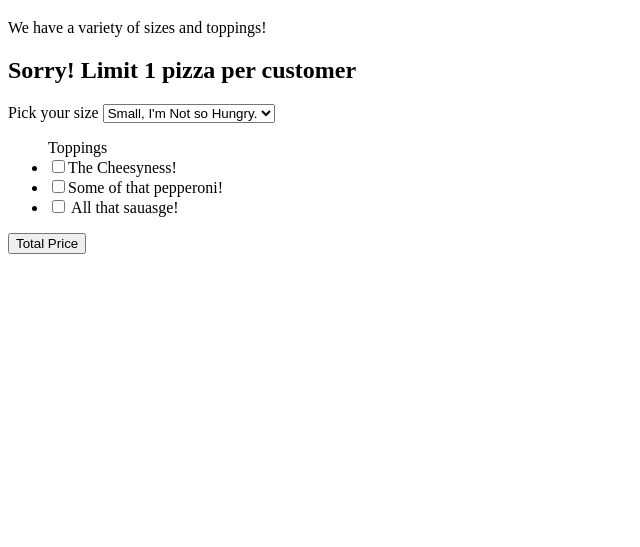
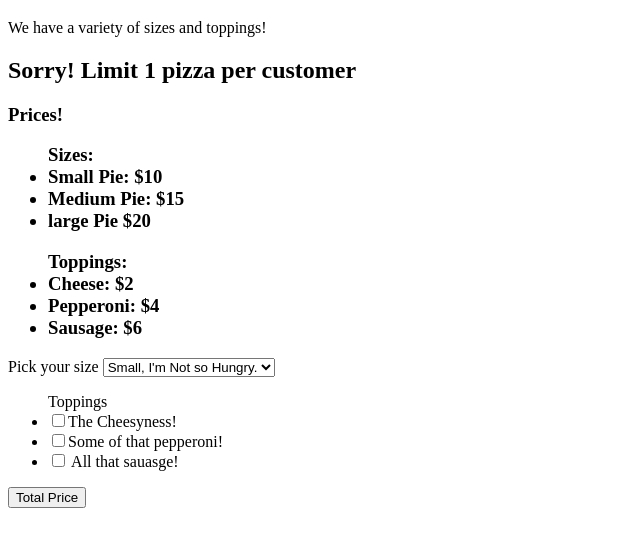
Before and after one commit to workmanmcr/Pizza-dis, a plain HTML site: page index.html in a window 1280 px wide. Shown: the part 61-608 px from the top of the page, without its empty margins (0-640 px from the left). Drawn offline with Linux system fonts and the light colour scheme.

Commit message:
add price to menu

```diff
--- a/index.html
+++ b/index.html
@@ -8,6 +8,18 @@
   <h1>Welcome to Get a Pizza Dis</h1>
   <p>We have a variety of sizes and toppings!</p>
   <h2>Sorry! Limit 1 pizza per customer</h2>
+  <h3>Prices!
+    <ul>Sizes:
+      <li>Small Pie: $10</li>
+      <li>Medium Pie: $15</li>
+      <li>large Pie $20</li>
+    </ul>
+    <ul>Toppings:
+      <li>Cheese: $2</li>
+      <li>Pepperoni: $4</li>
+      <li>Sausage: $6</li>
+    </ul>
+  </h3>
   <form id="pizza-form">
     <label for="size">Pick your size</label>
     <select id="size">
```
